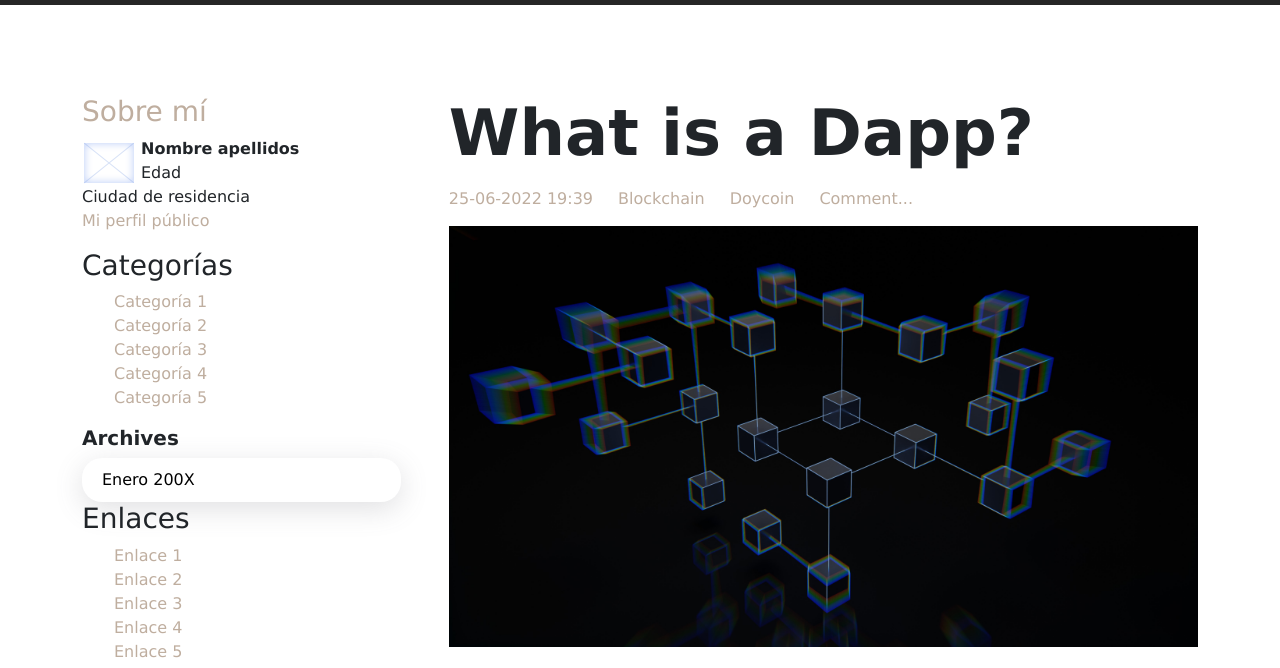
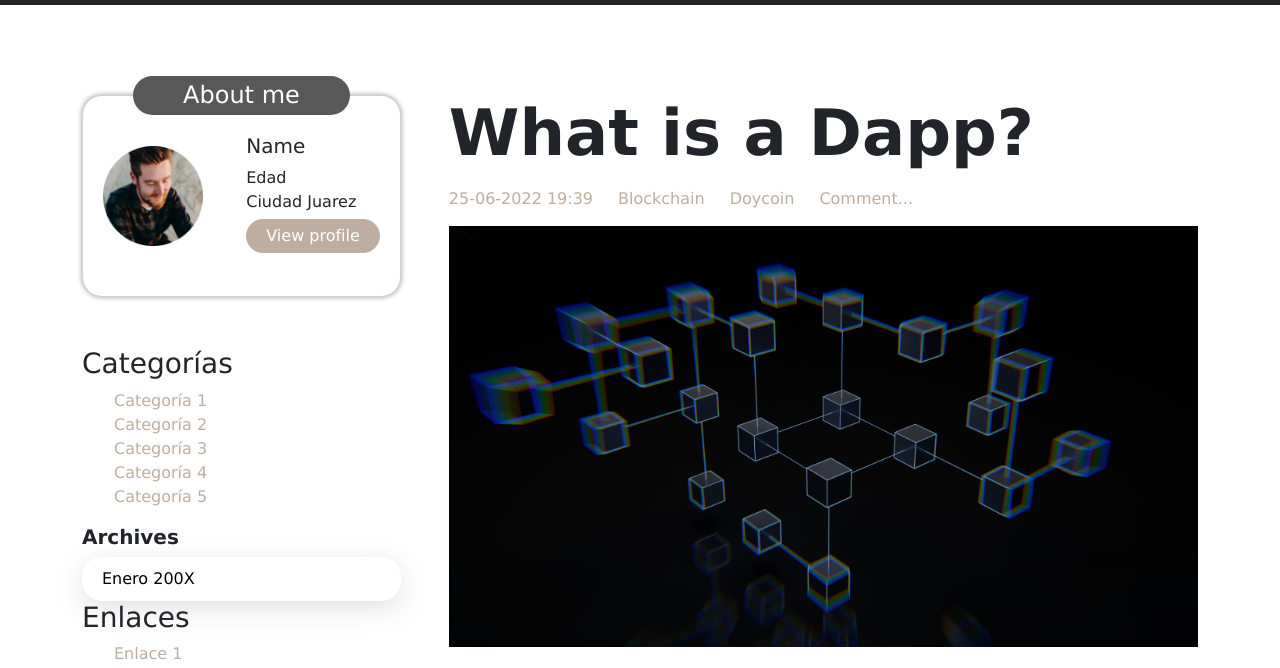
Before and after one commit to srteerra/MIPagina, a plain HTML site: page index.html in a window 1280 px wide. Shown: the part 101-769 px from the top of the page. Drawn offline with nearby package versions, Linux system fonts and the light colour scheme.

Commit message:
About me card added

```diff
--- a/css/breakpoints.css
+++ b/css/breakpoints.css
@@ -18,4 +18,24 @@
 		grid-row: 1;
 		grid-column: 1;
 	}
+
+	.card{
+		border: none;
+		box-shadow: none;
+	}
+
+	.card-inner{
+		justify-content: initial;
+	}
+
+	.card-inner div{
+		margin: 20px;
+	}
+	.card-inner img{
+		margin: 20px;
+	}
+
+	.card h4{
+		display: none;
+	}
 }
--- a/css/principal.css
+++ b/css/principal.css
@@ -120,6 +120,63 @@
   font-weight: 900;
 }
 
+
+/* card */
+
+.card{
+  position: relative;
+  border-radius: 20px;
+  box-shadow: -1px -1px 5px rgba(0, 0, 0, 0.2), 1px 1px 5px rgba(0, 0, 0, 0.2);
+  padding: 0 20px;
+  margin-bottom: 50px;
+}
+.card h4{
+  position: absolute;
+  top: -20px;
+  align-self: center;
+  color: #FFF;
+  background-color: #585859;
+  border-radius: 20px;
+  padding: 5px 50px;
+  font-weight: lighter;
+  display:block;
+}
+.card-inner{
+  display: flex;
+  align-items: center;
+  height: 200px;
+  justify-content: space-between;
+}
+
+.card-inner img{
+  width: 100px;
+  height: 100px;
+}
+
+.card-inner-info p{
+  margin: 0;
+}
+
+.card-inner-list p{
+  margin: 0;
+  border-bottom: 1px solid black;
+  width: 100%;
+  display: inline-block;
+}
+
+.profile_button{
+  background-color: #BFAE9F;
+  outline: none;
+  border: none;
+  border-radius: 20px;
+  padding: 5px 20px;
+  margin: 5px auto;
+  color: #FFF;
+}
+
+.profile_button:hover{
+  cursor: pointer;
+}
 /* ---- Pie ---------------------------------------------------------------- */
 
 #pie ul {
--- a/index.html
+++ b/index.html
@@ -5,6 +5,7 @@
          la dirección http://www.oswd.org/design/preview/id/3465 -->
     <meta http-equiv="content-type" content="text/html; charset=utf-8" />
     <meta http-equiv="content-language" content="es" />
+    <meta name="viewport" content="width=device-width, initial-scale=1.0">
 
     <meta
       name="copyright"
@@ -130,7 +131,21 @@
         <!-- Secundario -->
         <div id="secundario">
           <!-- Sobre mi -->
-          <h3><a href="#">Sobre mí</a></h3>
+
+          <div class="card">
+            <h4>About me</h4>
+             <div class="card-inner">
+              <img src="./imagenes/profile.png" alt="profile">
+              <div class="card-inner-info">
+                <h5>Name</h5>
+                <p>Edad</p>
+                <p>Ciudad Juarez</p>
+                <button class="profile_button">View profile</button>
+              </div>
+             </div>
+          </div>
+
+          <!-- <h3><a href="#">Sobre mí</a></h3>
 
           <div id="sobremi">
             <img src="imagenes/mifoto.gif" alt="Mi foto" />
@@ -140,7 +155,7 @@
               Ciudad de residencia<br />
               <a href="#">Mi perfil público</a>
             </p>
-          </div>
+          </div> -->
           <!-- /sobre mi -->
 
           <!-- Categorías -->
```
Also changed, not shown: imagenes/profile.png (added).
